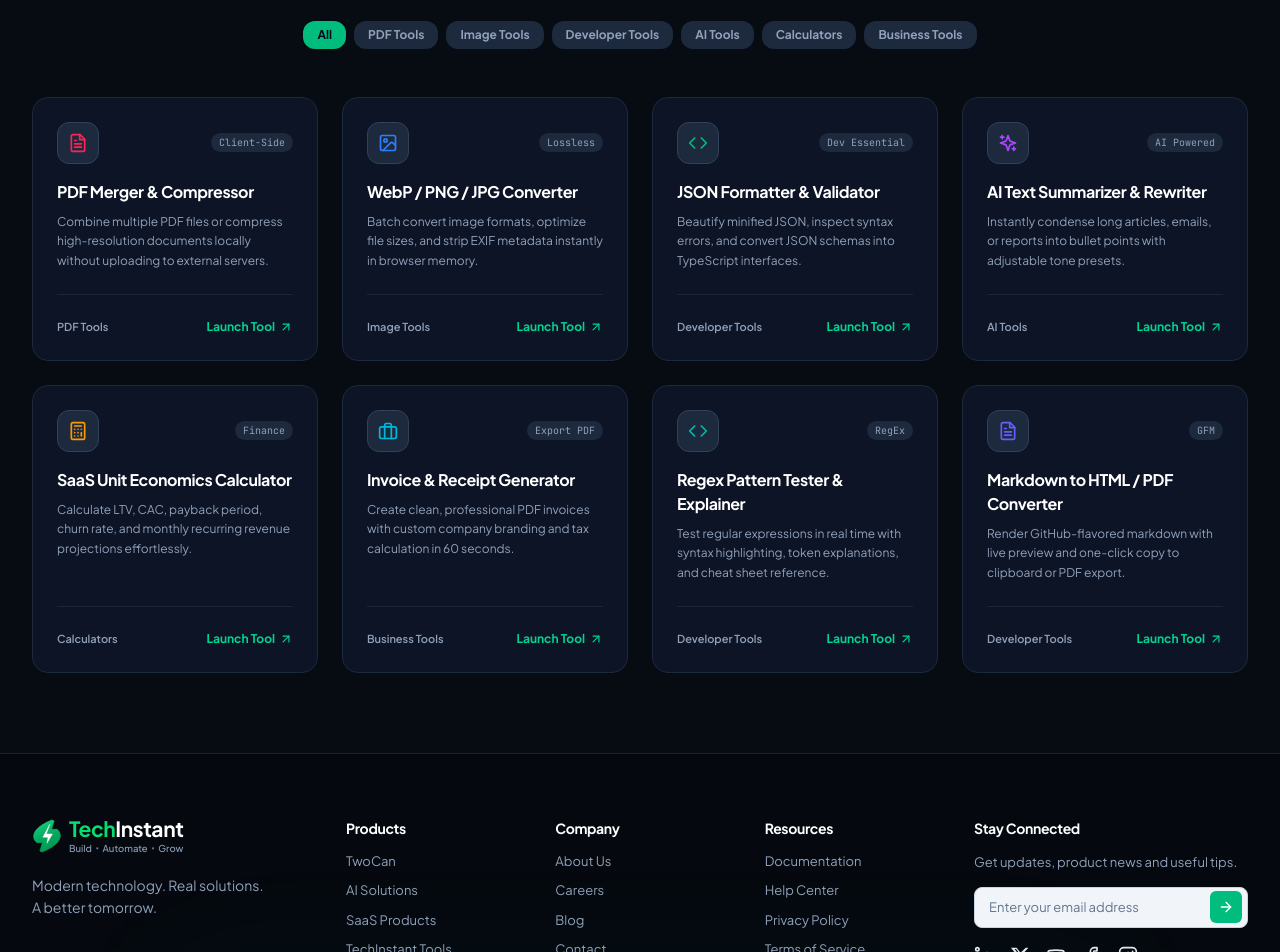
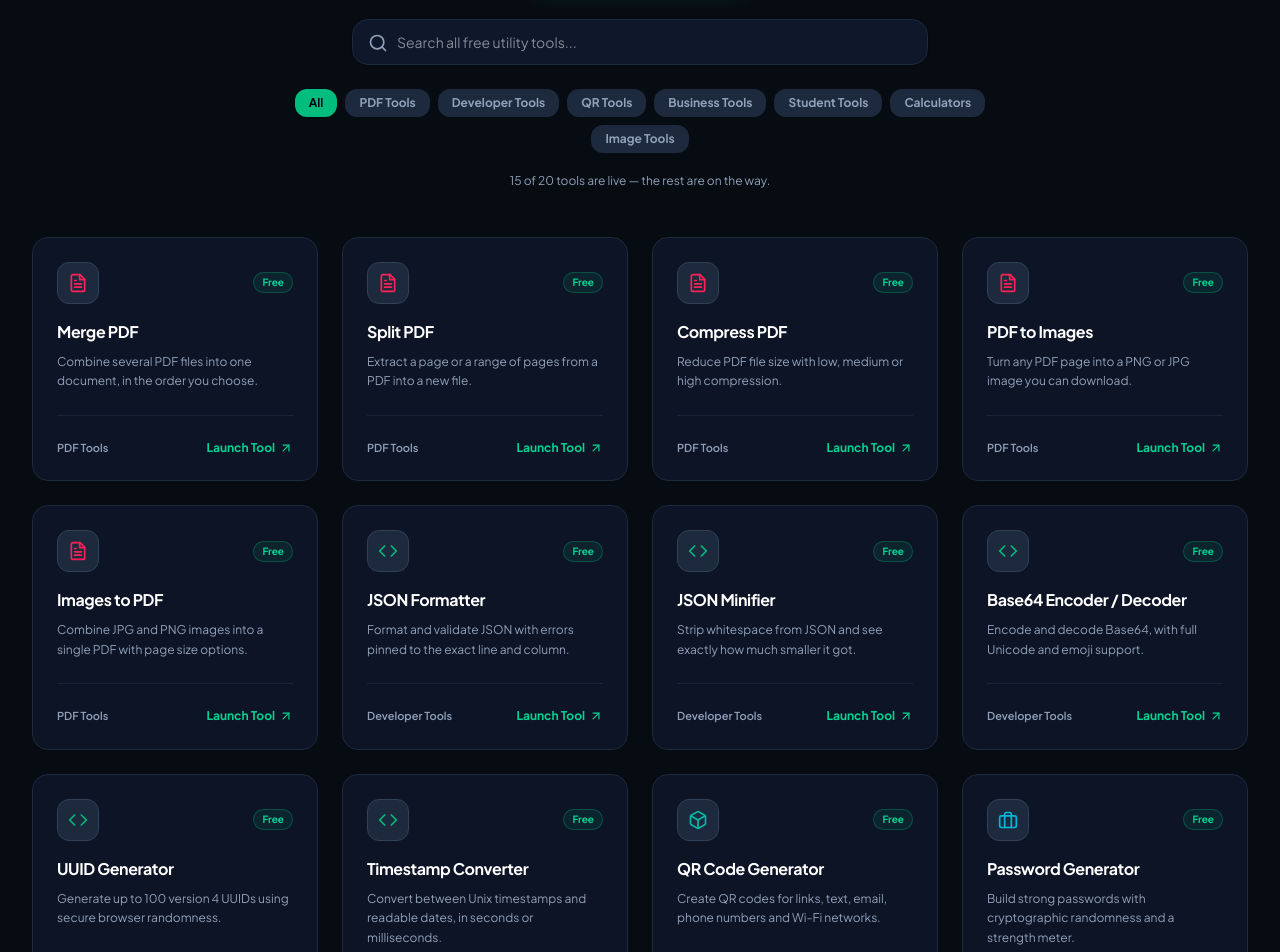
Before and after one commit to TechInstant/TechInstant, a React (Vite) app: page /tools in a window 1280 px wide. Shown: the part 420-1372 px from the top of the page. Built offline with nearby package versions, Linux system fonts and the light colour scheme.

Commit message:
fixed the error

```diff
--- a/src/components/Footer.tsx
+++ b/src/components/Footer.tsx
@@ -1,7 +1,8 @@
 import React, { useState } from 'react';
 import { Link } from 'react-router-dom';
-import { ArrowRight, CheckCircle2, Linkedin, XLogo, Youtube, Facebook, Instagram } from './icons';
+import { ArrowRight, ArrowUpRight, CheckCircle2, Linkedin, XLogo, Youtube, Facebook, Instagram } from './icons';
 import { BrandLogo } from './BrandLogo';
+import { toolUrl } from '../config';
 
 export const Footer: React.FC = () => {
   const [email, setEmail] = useState('');
@@ -55,9 +56,15 @@ export const Footer: React.FC = () => {
                 </Link>
               </li>
               <li>
-                <Link to="/tools" className="hover:text-emerald-400 transition-colors">
+                <a
+                  href={toolUrl()}
+                  target="_blank"
+                  rel="noreferrer"
+                  className="inline-flex items-center gap-1 hover:text-emerald-400 transition-colors"
+                >
                   TechInstant Tools
-                </Link>
+                  <ArrowUpRight className="w-3 h-3" />
+                </a>
               </li>
             </ul>
           </div>
@@ -94,9 +101,15 @@ export const Footer: React.FC = () => {
             <h4 className="text-sm font-bold text-white font-heading">Resources</h4>
             <ul className="space-y-2.5 text-[13px] text-slate-400">
               <li>
-                <Link to="/tools" className="hover:text-emerald-400 transition-colors">
-                  Documentation
-                </Link>
+                <a
+                  href={toolUrl()}
+                  target="_blank"
+                  rel="noreferrer"
+                  className="inline-flex items-center gap-1 hover:text-emerald-400 transition-colors"
+                >
+                  Free Tools Suite
+                  <ArrowUpRight className="w-3 h-3" />
+                </a>
               </li>
               <li>
                 <Link to="/contact" className="hover:text-emerald-400 transition-colors">
--- a/src/components/Navbar.tsx
+++ b/src/components/Navbar.tsx
@@ -1,13 +1,14 @@
 import React, { useState, useEffect, useRef } from 'react';
 import { Link, useLocation } from 'react-router-dom';
 import {
-  Search, Sun, Moon, Monitor, ChevronDown, Menu, X, ArrowRight,
+  Search, Sun, Moon, Monitor, ChevronDown, Menu, X, ArrowRight, ArrowUpRight,
   Heart, Sparkles, Box, Wrench, Smartphone, Cloud, BarChart3,
   Compass, Users, BookOpen, HelpCircle, FileCode2
 } from './icons';
 import { BrandLogo } from './BrandLogo';
 import { useTheme } from '../context/ThemeContext';
 import { useBodyScrollLock } from '../hooks/useBodyScrollLock';
+import { toolUrl } from '../config';
 
 interface NavbarProps {
   onOpenSearch: () => void;
@@ -214,18 +215,23 @@ export const Navbar: React.FC<NavbarProps> = ({
                   </div>
                 </Link>
 
-                <Link
-                  to="/tools"
+                <a
+                  href={toolUrl()}
+                  target="_blank"
+                  rel="noreferrer"
                   className="flex items-start gap-3 p-2.5 rounded-xl hover:bg-slate-100 dark:hover:bg-slate-800 transition group"
                 >
                   <div className="p-2 rounded-lg bg-blue-500/10 text-blue-500 shrink-0">
                     <Wrench className="w-4 h-4" />
                   </div>
                   <div>
-                    <span className="font-semibold text-slate-900 dark:text-white group-hover:text-emerald-500 text-sm">TechInstant Tools</span>
+                    <span className="flex items-center gap-1 font-semibold text-slate-900 dark:text-white group-hover:text-emerald-500 text-sm">
+                      TechInstant Tools
+                      <ArrowUpRight className="w-3 h-3 text-slate-400" />
+                    </span>
                     <p className="text-xs text-slate-500 dark:text-slate-400 mt-0.5">Free online utilities for everyday productivity.</p>
                   </div>
-                </Link>
+                </a>
 
                 <div className="p-2 border-t border-slate-100 dark:border-slate-800/80 mt-1">
                   <Link
@@ -405,13 +411,19 @@ export const Navbar: React.FC<NavbarProps> = ({
             {openMenu === 'resources' && (
               <div className={`${menuPanel} right-0`}>
               <div className={`${menuCard} w-64 p-2`}>
-                <Link
-                  to="/tools"
-                  className="flex items-center gap-2.5 p-2 rounded-xl hover:bg-slate-100 dark:hover:bg-slate-800 transition"
+                {/* Tools is its own deployed app, so this leaves the SPA. */}
+                <a
+                  href={toolUrl()}
+                  target="_blank"
+                  rel="noreferrer"
+                  className="flex items-center justify-between gap-2.5 p-2 rounded-xl hover:bg-slate-100 dark:hover:bg-slate-800 transition"
                 >
+                  <span className="flex items-center gap-2.5">
                     <FileCode2 className="w-4 h-4 text-emerald-500" />
                     <span className="text-xs font-semibold text-slate-800 dark:text-slate-200">Free Tools Suite</span>
-                </Link>
+                  </span>
+                  <ArrowUpRight className="w-3.5 h-3.5 text-slate-400" />
+                </a>
                 <a
                   href="#documentation"
                   onClick={(e) => { e.preventDefault(); onOpenSearch(); }}
@@ -506,9 +518,22 @@ export const Navbar: React.FC<NavbarProps> = ({
               { to: '/solutions', label: 'Solutions & Services' },
               { to: '/ai-services', label: 'AI Services' },
               { to: '/about', label: 'About TechInstant' },
-              { to: '/tools', label: 'Free Tools' },
+              { to: toolUrl(), label: 'Free Tools', external: true },
               { to: '/contact', label: 'Contact Us' },
-            ].map(({ to, label }) => (
+            ].map(({ to, label, external }) =>
+              external ? (
+                <a
+                  key={to}
+                  href={to}
+                  target="_blank"
+                  rel="noreferrer"
+                  onClick={() => setMobileMenuOpen(false)}
+                  className="flex items-center justify-between min-h-[48px] py-1 text-lg font-semibold text-slate-900 dark:text-white transition-colors hover:text-emerald-600 dark:hover:text-emerald-400"
+                >
+                  <span>{label}</span>
+                  <ArrowUpRight className="w-4 h-4 text-slate-300 dark:text-slate-600" />
+                </a>
+              ) : (
                 <Link
                   key={to}
                   to={to}
@@ -522,7 +547,8 @@ export const Navbar: React.FC<NavbarProps> = ({
                   <span>{label}</span>
                   <ChevronDown className="w-4 h-4 -rotate-90 text-slate-300 dark:text-slate-600" />
                 </Link>
-            ))}
+              )
+            )}
           </div>
 
           <div className="space-y-4 mt-auto pt-6 border-t border-slate-200 dark:border-slate-800">
--- a/src/components/Pages/ToolsPage.tsx
+++ b/src/components/Pages/ToolsPage.tsx
@@ -1,105 +1,123 @@
 import React, { useState } from 'react';
 import {
-  FileText, Image, Code2, Sparkles, Calculator,
-  Briefcase, ArrowUpRight, Search
+  FileText, Image, Code2, Calculator,
+  Briefcase, ArrowUpRight, Search, GraduationCap, Box
 } from '../icons';
+import { toolUrl, TOOLS_URL } from '../../config';
+
+interface ToolEntry {
+  title: string;
+  slug: string;
+  category: string;
+  desc: string;
+  live: boolean;
+}
+
+/**
+ * Mirrors the registry in the TechInstant Tools app. Each entry links straight
+ * to the real, working tool — this page is a directory, not a mockup.
+ */
+const TOOLS: ToolEntry[] = [
+  { title: 'Merge PDF', slug: 'merge-pdf', category: 'PDF Tools', live: true,
+    desc: 'Combine several PDF files into one document, in the order you choose.' },
+  { title: 'Split PDF', slug: 'split-pdf', category: 'PDF Tools', live: true,
+    desc: 'Extract a page or a range of pages from a PDF into a new file.' },
+  { title: 'Compress PDF', slug: 'compress-pdf', category: 'PDF Tools', live: true,
+    desc: 'Reduce PDF file size with low, medium or high compression.' },
+  { title: 'PDF to Images', slug: 'pdf-to-image', category: 'PDF Tools', live: true,
+    desc: 'Turn any PDF page into a PNG or JPG image you can download.' },
+  { title: 'Images to PDF', slug: 'images-to-pdf', category: 'PDF Tools', live: true,
+    desc: 'Combine JPG and PNG images into a single PDF with page size options.' },
+
+  { title: 'JSON Formatter', slug: 'json-formatter', category: 'Developer Tools', live: true,
+    desc: 'Format and validate JSON with errors pinned to the exact line and column.' },
+  { title: 'JSON Minifier', slug: 'json-minifier', category: 'Developer Tools', live: true,
+    desc: 'Strip whitespace from JSON and see exactly how much smaller it got.' },
+  { title: 'Base64 Encoder / Decoder', slug: 'base64', category: 'Developer Tools', live: true,
+    desc: 'Encode and decode Base64, with full Unicode and emoji support.' },
+  { title: 'UUID Generator', slug: 'uuid-generator', category: 'Developer Tools', live: true,
+    desc: 'Generate up to 100 version 4 UUIDs using secure browser randomness.' },
+  { title: 'Timestamp Converter', slug: 'timestamp', category: 'Developer Tools', live: true,
+    desc: 'Convert between Unix timestamps and readable dates, in seconds or milliseconds.' },
+
+  { title: 'QR Code Generator', slug: 'qr-generator', category: 'QR Tools', live: true,
+    desc: 'Create QR codes for links, text, email, phone numbers and Wi-Fi networks.' },
+  { title: 'Password Generator', slug: 'password-generator', category: 'Business Tools', live: true,
+    desc: 'Build strong passwords with cryptographic randomness and a strength meter.' },
+  { title: 'Word Counter', slug: 'word-counter', category: 'Student Tools', live: true,
+    desc: 'Count words, characters, sentences, paragraphs and estimated reading time.' },
+  { title: 'Percentage Calculator', slug: 'percentage-calculator', category: 'Calculators', live: true,
+    desc: 'Work out percentages, shares, and increases or decreases between values.' },
+  { title: 'Age Calculator', slug: 'age-calculator', category: 'Calculators', live: true,
+    desc: 'Calculate an exact age in years, months and days, leap years included.' },
+
+  { title: 'Image Compressor', slug: 'image-compressor', category: 'Image Tools', live: false,
+    desc: 'Shrink JPG, PNG and WebP images with a quality slider and size preview.' },
+  { title: 'Image Resizer', slug: 'image-resizer', category: 'Image Tools', live: false,
+    desc: 'Resize images by width and height with optional aspect-ratio lock.' },
+  { title: 'Image Converter', slug: 'image-converter', category: 'Image Tools', live: false,
+    desc: 'Convert images between JPG, PNG and WebP formats.' },
+  { title: 'Image Cropper', slug: 'image-cropper', category: 'Image Tools', live: false,
+    desc: 'Crop images freely or to a fixed aspect ratio.' },
+  { title: 'Image Metadata Viewer', slug: 'image-metadata', category: 'Image Tools', live: false,
+    desc: 'Inspect the EXIF and camera metadata stored inside an image.' },
+];
+
+const CATEGORY_ICON: Record<string, React.ReactNode> = {
+  'PDF Tools': <FileText className="w-5 h-5 text-rose-500" />,
+  'Image Tools': <Image className="w-5 h-5 text-sky-500" />,
+  'Developer Tools': <Code2 className="w-5 h-5 text-emerald-500" />,
+  'QR Tools': <Box className="w-5 h-5 text-teal-500" />,
+  'Calculators': <Calculator className="w-5 h-5 text-amber-500" />,
+  'Student Tools': <GraduationCap className="w-5 h-5 text-indigo-500" />,
+  'Business Tools': <Briefcase className="w-5 h-5 text-cyan-500" />,
+};
+
+const CATEGORIES = ['All', ...Array.from(new Set(TOOLS.map((t) => t.category)))];
 
 export const ToolsPage: React.FC = () => {
   const [selectedCategory, setSelectedCategory] = useState<string>('All');
   const [searchQuery, setSearchQuery] = useState('');
 
-  const categories = [
-    'All',
-    'PDF Tools',
-    'Image Tools',
-    'Developer Tools',
-    'AI Tools',
-    'Calculators',
-    'Business Tools'
-  ];
-
-  const toolsList = [
-    {
-      title: 'PDF Merger & Compressor',
-      category: 'PDF Tools',
-      desc: 'Combine multiple PDF files or compress high-resolution documents locally without uploading to external servers.',
-      icon: <FileText className="w-5 h-5 text-rose-500" />,
-      tag: 'Client-Side'
-    },
-    {
-      title: 'WebP / PNG / JPG Converter',
-      category: 'Image Tools',
-      desc: 'Batch convert image formats, optimize file sizes, and strip EXIF metadata instantly in browser memory.',
-      icon: <Image className="w-5 h-5 text-blue-500" />,
-      tag: 'Lossless'
-    },
-    {
-      title: 'JSON Formatter & Validator',
-      category: 'Developer Tools',
-      desc: 'Beautify minified JSON, inspect syntax errors, and convert JSON schemas into TypeScript interfaces.',
-      icon: <Code2 className="w-5 h-5 text-emerald-500" />,
-      tag: 'Dev Essential'
-    },
-    {
-      title: 'AI Text Summarizer & Rewriter',
-      category: 'AI Tools',
-      desc: 'Instantly condense long articles, emails, or reports into bullet points with adjustable tone presets.',
-      icon: <Sparkles className="w-5 h-5 text-purple-500" />,
-      tag: 'AI Powered'
-    },
-    {
-      title: 'SaaS Unit Economics Calculator',
-      category: 'Calculators',
-      desc: 'Calculate LTV, CAC, payback period, churn rate, and monthly recurring revenue projections effortlessly.',
-      icon: <Calculator className="w-5 h-5 text-amber-500" />,
-      tag: 'Finance'
-    },
-    {
-      title: 'Invoice & Receipt Generator',
-      category: 'Business Tools',
-      desc: 'Create clean, professional PDF invoices with custom company branding and tax calculation in 60 seconds.',
-      icon: <Briefcase className="w-5 h-5 text-cyan-500" />,
-      tag: 'Export PDF'
-    },
-    {
-      title: 'Regex Pattern Tester & Explainer',
-      category: 'Developer Tools',
-      desc: 'Test regular expressions in real time with syntax highlighting, token explanations, and cheat sheet reference.',
-      icon: <Code2 className="w-5 h-5 text-teal-500" />,
-      tag: 'RegEx'
-    },
-    {
-      title: 'Markdown to HTML / PDF Converter',
-      category: 'Developer Tools',
-      desc: 'Render GitHub-flavored markdown with live preview and one-click copy to clipboard or PDF export.',
-      icon: <FileText className="w-5 h-5 text-indigo-500" />,
-      tag: 'GFM'
-    }
-  ];
-
-  const filtered = toolsList.filter((t) => {
+  const filtered = TOOLS.filter((t) => {
     const matchesCategory = selectedCategory === 'All' || t.category === selectedCategory;
-    const matchesSearch = t.title.toLowerCase().includes(searchQuery.toLowerCase()) ||
-                          t.desc.toLowerCase().includes(searchQuery.toLowerCase());
+    const q = searchQuery.toLowerCase();
+    const matchesSearch =
+      t.title.toLowerCase().includes(q) ||
+      t.desc.toLowerCase().includes(q) ||
+      t.category.toLowerCase().includes(q);
     return matchesCategory && matchesSearch;
   });
+
+  const liveCount = TOOLS.filter((t) => t.live).length;
 
   return (
     <div className="pt-28 pb-20 px-4 sm:px-6 lg:px-8 max-w-7xl mx-auto space-y-12">
 
       {/* Header */}
       <div className="text-center max-w-3xl mx-auto">
-        <span className="px-3.5 py-1 rounded-full bg-emerald-500/10 border border-emerald-500/30 text-emerald-400 text-xs font-semibold uppercase tracking-wider">
+        <span className="px-3.5 py-1 rounded-full bg-emerald-500/10 border border-emerald-500/30 text-emerald-600 dark:text-emerald-400 text-xs font-semibold uppercase tracking-wider">
           TechInstant Utility Suite
         </span>
         <h1 className="text-4xl sm:text-6xl font-extrabold font-heading text-slate-900 dark:text-white mt-3">
           Useful Tools. Built by TechInstant.
         </h1>
         <p className="text-base sm:text-lg text-slate-600 dark:text-slate-400 mt-3 leading-relaxed">
-          Simple, fast and accessible digital tools for everyday work. 100% free, private, and runs directly in your browser.
+          Simple, fast and accessible digital tools for everyday work. Free, private,
+          and they run directly in your browser.
         </p>
 
-        {/* Search & Filter */}
+        <a
+          href={TOOLS_URL}
+          target="_blank"
+          rel="noreferrer"
+          className="mt-6 inline-flex items-center gap-2 px-6 py-3 rounded-full bg-[#05DF72] hover:bg-[#04BE60] text-slate-950 font-bold text-sm transition shadow-lg shadow-emerald-500/25"
+        >
+          <span>Open TechInstant Tools</span>
+          <ArrowUpRight className="w-4 h-4" />
+        </a>
+
+        {/* Search */}
         <div className="mt-8 max-w-xl mx-auto relative">
           <Search className="w-5 h-5 text-slate-400 absolute left-4 top-3.5" />
           <input
@@ -113,36 +131,46 @@ export const ToolsPage: React.FC = () => {
 
         {/* Category Pills */}
         <div className="flex flex-wrap items-center justify-center gap-2 mt-6">
-          {categories.map((cat) => (
+          {CATEGORIES.map((cat) => (
             <button
               key={cat}
               onClick={() => setSelectedCategory(cat)}
               className={`px-3.5 py-1.5 rounded-xl text-xs font-bold transition ${
                 selectedCategory === cat
                   ? 'bg-emerald-500 text-slate-950 shadow'
-                  : 'bg-slate-100 dark:bg-slate-800 text-slate-600 dark:text-slate-400 hover:text-white'
+                  : 'bg-slate-100 dark:bg-slate-800 text-slate-600 dark:text-slate-400 hover:text-slate-900 dark:hover:text-white'
               }`}
             >
               {cat}
             </button>
           ))}
         </div>
+
+        <p className="text-xs text-slate-500 dark:text-slate-400 mt-5">
+          {liveCount} of {TOOLS.length} tools are live — the rest are on the way.
+        </p>
       </div>
 
       {/* Tools Grid */}
       <div className="grid grid-cols-1 sm:grid-cols-2 lg:grid-cols-4 gap-6">
-        {filtered.map((tool, idx) => (
+        {filtered.map((tool) => (
           <div
-            key={idx}
+            key={tool.slug}
             className="p-6 rounded-2xl bg-white dark:bg-slate-900/80 border border-slate-200 dark:border-slate-800 hover:border-emerald-500/40 transition-all hover:shadow-lg flex flex-col justify-between group"
           >
             <div>
               <div className="flex items-center justify-between mb-4">
                 <div className="p-2.5 rounded-xl bg-slate-100 dark:bg-slate-800 border border-slate-200 dark:border-slate-700">
-                  {tool.icon}
+                  {CATEGORY_ICON[tool.category]}
                 </div>
-                <span className="text-[10px] font-mono px-2 py-0.5 rounded-full bg-slate-100 dark:bg-slate-800 text-slate-500 dark:text-slate-400">
-                  {tool.tag}
+                <span
+                  className={`text-[10px] font-bold px-2 py-0.5 rounded-full border ${
+                    tool.live
+                      ? 'bg-emerald-500/10 text-emerald-600 dark:text-emerald-400 border-emerald-500/30'
+                      : 'bg-amber-500/10 text-amber-700 dark:text-amber-400 border-amber-500/30'
+                  }`}
+                >
+                  {tool.live ? 'Free' : 'Soon'}
                 </span>
               </div>
 
@@ -156,18 +184,26 @@ export const ToolsPage: React.FC = () => {
 
             <div className="pt-6 mt-6 border-t border-slate-100 dark:border-slate-800/80 flex items-center justify-between">
               <span className="text-[11px] font-semibold text-slate-400">{tool.category}</span>
-              <button
-                onClick={() => alert(`Launching ${tool.title} workbench...`)}
+              {/* Opens the real tool in the TechInstant Tools app. */}
+              <a
+                href={toolUrl(tool.slug)}
+                target="_blank"
+                rel="noreferrer"
                 className="text-xs font-bold text-emerald-600 dark:text-emerald-400 flex items-center gap-1 group-hover:translate-x-0.5 transition-transform"
               >
-                <span>Launch Tool</span>
+                <span>{tool.live ? 'Launch Tool' : 'Preview'}</span>
                 <ArrowUpRight className="w-3.5 h-3.5" />
-              </button>
+              </a>
             </div>
           </div>
         ))}
       </div>
 
+      {filtered.length === 0 && (
+        <p className="text-center text-sm text-slate-500 dark:text-slate-400">
+          No tools match that search. Try &ldquo;pdf&rdquo;, &ldquo;image&rdquo;, &ldquo;json&rdquo; or &ldquo;qr&rdquo;.
+        </p>
+      )}
     </div>
   );
 };
--- /dev/null
+++ b/src/config.ts
@@ -0,0 +1,10 @@
+/**
+ * TechInstant Tools is a separate Next.js app with its own deployment, so the
+ * marketing site links to it by absolute URL. Keep this the single place that
+ * knows the address — if the domain changes, change it here only.
+ */
+export const TOOLS_URL = 'https://techinstant-tools.netlify.app';
+
+/** Deep link to a specific tool, e.g. toolUrl('compress-pdf'). */
+export const toolUrl = (slug?: string) =>
+  slug ? `${TOOLS_URL}/tools/${slug}` : `${TOOLS_URL}/tools`;
```
Also changed, not shown: src/components/Pages/Homepage.tsx (+10 -6 lines), 1 other file (tests, documents, lock files or other folders). Lines whose indentation alone changed are shown as unchanged.
